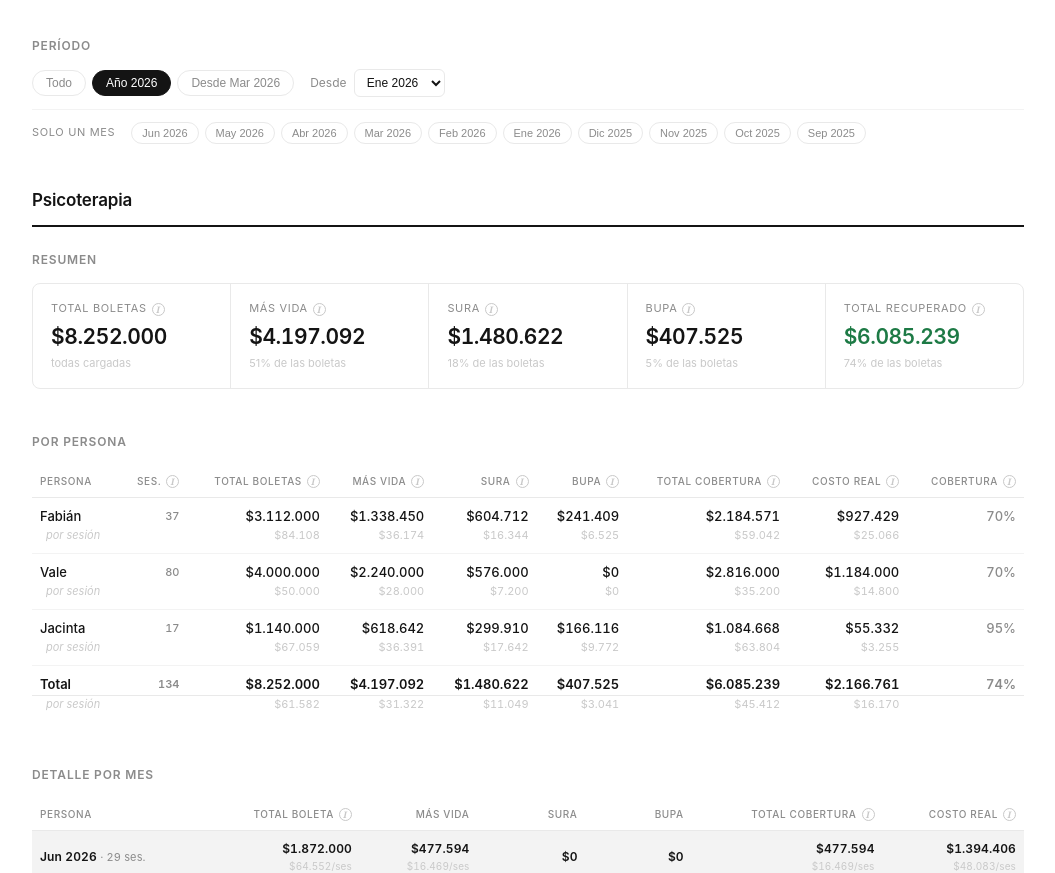
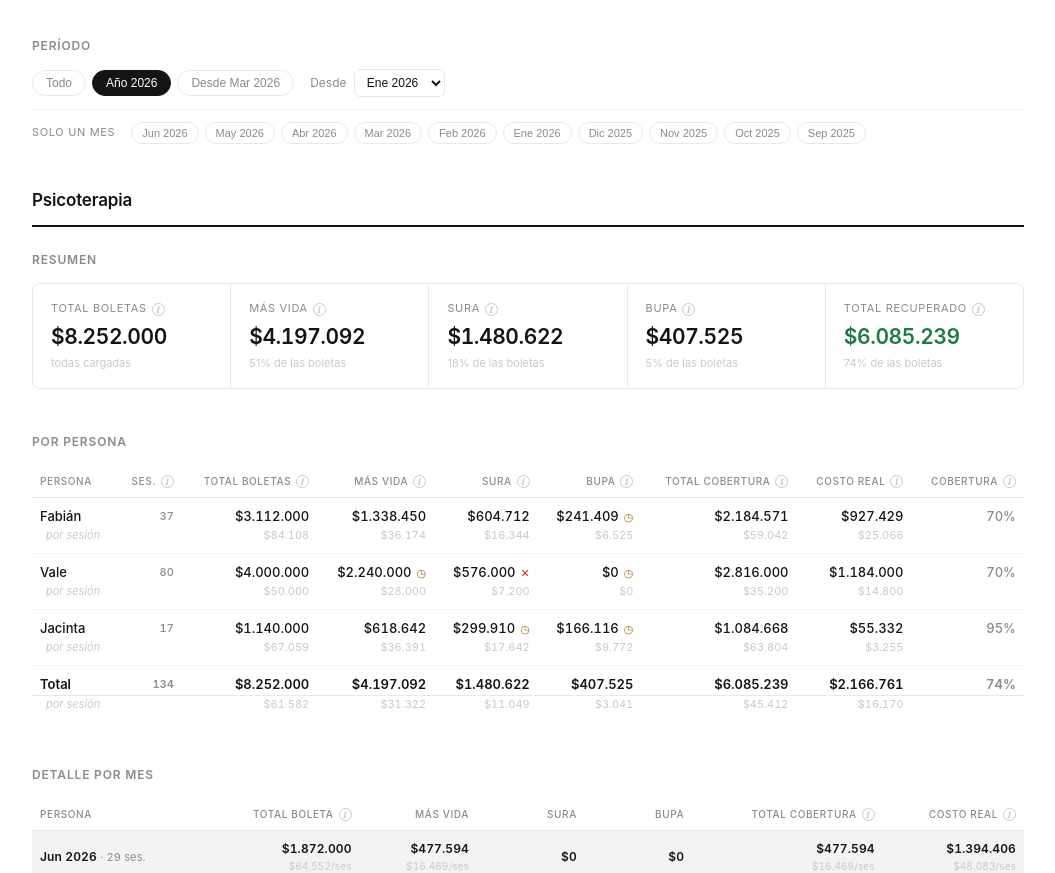
Before and after one commit to fabmarti15/rendiciones-seguros, a plain HTML site: page index.html in a window 1280 px wide. Shown: the part 95-968 px from the top of the page, without its empty margins (112-1167 px from the left). Drawn offline with Linux system fonts and the light colour scheme.

Commit message:
Explica los ceros por seguro y quita el check cuando ya hay monto

```diff
--- a/index.html
+++ b/index.html
@@ -59,6 +59,7 @@
   .ppl tr.rses td{font-size:11px;color:var(--na);padding-top:0;font-weight:400;}
   .ppl tr.rses td.sub{font-style:italic;padding-left:14px;}
   .ppl td.pc{color:var(--mut);}
+  .mk{margin-left:5px;font-size:11px;font-weight:400;vertical-align:middle;}
   .ppl td.nses{color:var(--mut);font-weight:400;}
   .missing{color:var(--na);font-weight:400;}
   #tabla-psico,#tabla-otros{min-width:820px;}
@@ -74,6 +75,7 @@
        border-bottom:1px solid var(--line);white-space:nowrap;letter-spacing:.01em;}
   .pill{display:inline-block;font-size:12px;}
   .monto{display:block;font-size:11px;color:var(--mut);margin-top:1px;}
+  .pagado{font-variant-numeric:tabular-nums;}
   .ses{display:block;font-size:10px;color:var(--na);margin-top:1px;font-weight:400;}
   .nses{color:var(--mut);font-weight:400;font-size:11px;}
   .unit{margin-top:14px;overflow-x:auto;}
@@ -131,9 +133,9 @@
     <div class="card"><h2>Detalle por mes</h2>
       <div style="overflow-x:auto"><table id="tabla-psico"></table></div>
       <div class="leg">
-        <span><span class="ok">✓</span> Liquidado</span>
-        <span><span class="wait">○</span> En trámite</span>
-        <span><span class="bad">✕</span> Falta rendir</span>
+        <span>Un monto = ya pagado</span>
+        <span><span class="wait">◷</span> Esperando respuesta</span>
+        <span><span class="bad">✕</span> Sin rendir o rechazado</span>
         <span><span class="na">–</span> No aplica</span>
         <span>El <b>*</b> marca cálculo parcial.</span>
       </div>
@@ -170,7 +172,7 @@ const CLP = n => "$" + (n||0).toLocaleString("es-CL");
 const MESES = ["Ene","Feb","Mar","Abr","May","Jun","Jul","Ago","Sep","Oct","Nov","Dic"];
 const mesLabel = m => { const [y,mm] = m.split("-"); return (MESES[+mm-1]||mm) + " " + y; };
 
-const EST = { liquidado:["ok","✓"], ingresado:["wait","○"], falta:["bad","✕"],
+const EST = { liquidado:["ok","✓"], ingresado:["wait","◷"], falta:["bad","✕"],
               verificar:["wait","!"], novino:["na","–"], na:["na","–"] };
 const esc = s => String(s).replace(/&/g,"&amp;").replace(/</g,"&lt;").replace(/>/g,"&gt;");
 function cell(c, r, s){
@@ -184,8 +186,9 @@ function cell(c, r, s){
   if(c.folio) rows += `<div class="r"><span class="k">Folio:</span> ${esc(c.folio)}</div>`;
   if(c.nota) rows += `<div class="r"><span class="k">Nota:</span> ${esc(c.nota)}</div>`;
   const tip = encodeURIComponent(rows);
-  let inner = `<span class="pill ${cls}">${ic}</span>`;
-  if(c.monto!=null && c.estado==="liquidado") inner += `<span class="monto">${CLP(c.monto)}</span>`;
+  let inner;
+  if(c.estado==="liquidado" && c.monto!=null) inner = `<span class="pagado">${CLP(c.monto)}</span>`;
+  else inner = `<span class="pill ${cls}">${ic}</span>`;
   return `<span class="cellwrap" data-tip="${tip}">${inner}</span>`;
 }
 // Tooltips genéricos (ℹ)
@@ -330,7 +333,27 @@ function pintarPersonas(id, LISTA){
     const r1 = `<tr class="rtot"><td class="per">${esc(f.pe)}</td>`
       + `<td class="nses">${f.ses||m}</td>`
       + `<td><span class="cellwrap" data-tip="${tipBoletas}">${f.boletas?CLP(f.boletas)+ast:m}</span></td>`
-      + DATA.seguros.map(sg=>`<td>${CLP(f.porSeg[sg.key])}</td>`).join("")
+      + DATA.seguros.map(sg=>{
+          const con = e => f.rs.filter(r=>r[sg.key] && r[sg.key].estado===e);
+          const ing = con("ingresado"), fal = con("falta").concat(con("verificar"));
+          const pag = f.rs.filter(r=>r[sg.key] && r[sg.key].estado==="liquidado");
+          const cero = pag.filter(r=>r[sg.key].monto===0);
+          const na = con("na").concat(con("novino"));
+          let marca = "";
+          if(ing.length) marca = `<span class="mk wait">◷</span>`;
+          else if(fal.length) marca = `<span class="mk bad">✕</span>`;
+          else if(!f.porSeg[sg.key] && na.length) marca = `<span class="mk na">–</span>`;
+          const tip = tipData(esc(sg.nombre)+" · "+f.pe, [
+            ["Ya pagado:", "<b>"+CLP(f.porSeg[sg.key])+"</b>"
+              + (pag.length ? " en "+pag.length+" mes(es): "+esc(mesesDe(pag)) : "")],
+            ing.length ? ["◷ Esperando respuesta:", esc(mesesDe(ing))+" — ya se rindió, falta que resuelvan."] : null,
+            fal.length ? ["✕ Sin rendir:", esc(mesesDe(fal))+" — todavía no se envía la solicitud (o fue rechazada)."] : null,
+            cero.length ? ["Pagado $0:", esc(mesesDe(cero))+" — resuelto, pero sin plata: topó el límite de la póliza."] : null,
+            na.length ? ["– No aplica:", esc(mesesDe(na))+" — este seguro no cubre ese mes."] : null,
+            (!f.porSeg[sg.key] && !ing.length && !fal.length && !na.length)
+              ? ["Por qué $0:", "no hay registros de este seguro en el período."] : null]);
+          return `<td><span class="cellwrap" data-tip="${tip}">${CLP(f.porSeg[sg.key])}${marca}</span></td>`;
+        }).join("")
       + `<td class="paid"><span class="cellwrap" data-tip="${tipCob}">${CLP(f.cobertura)}</span></td>`
       + `<td class="cost${f.neto<0?" neg":""}"><span class="cellwrap" data-tip="${tipNeto}">${f.boletas?CLP(f.neto):m}</span></td>`
       + `<td class="pc">${cob}</td></tr>`;
```
Also changed, not shown: plantilla.html (+30 -7 lines).
